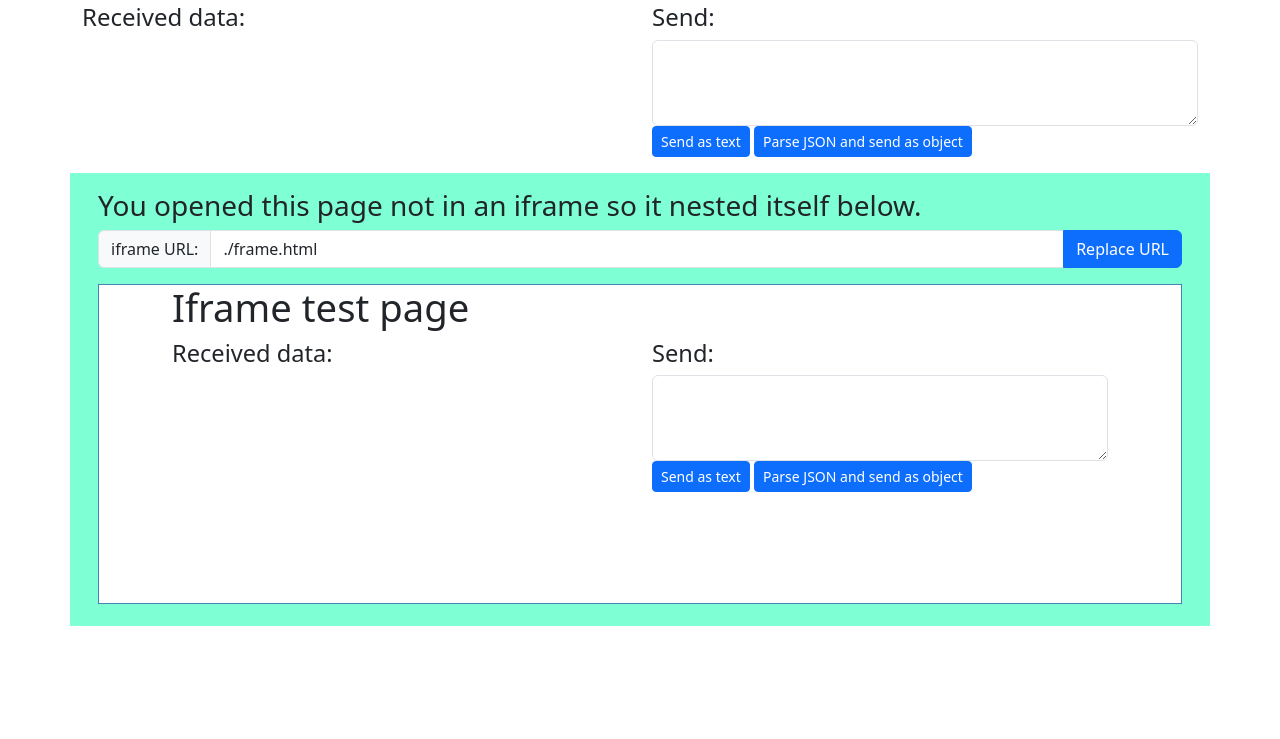
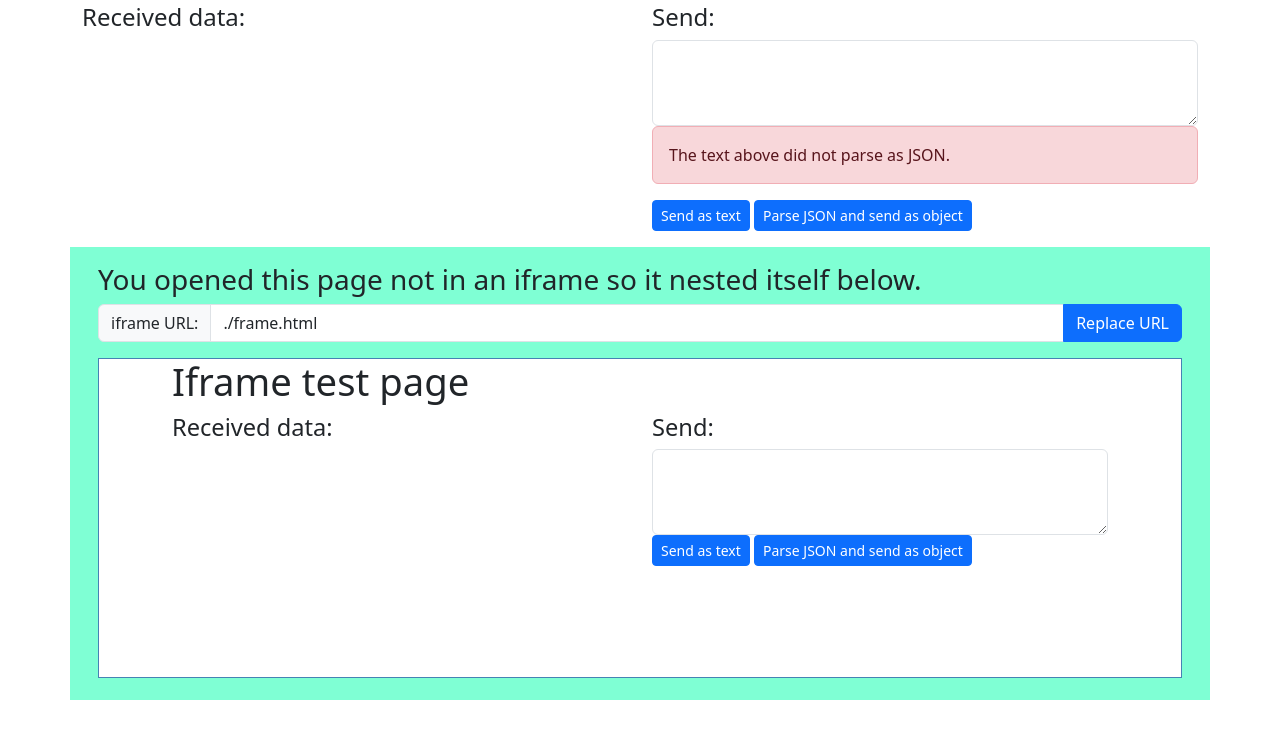
Before and after one commit to jakubiszon/rpg-maker-mz-iframe, a website: page demo/frame.html in a window 1280 px wide. Both pictures are taken after a click on the button "Parse JSON and send as object". Shown: the part 53-792 px from the top of the page. Drawn offline with nearby package versions, Linux system fonts and the light colour scheme.

Commit message:
add error messages to frame.html

```diff
--- a/demo/frame.html
+++ b/demo/frame.html
@@ -19,6 +19,7 @@
     <div class="col-6">
         <h4>Send:</h4>
         <textarea id="container-output" class="form-control" rows="3"></textarea>
+        <div id="error-message-parsing" class="alert alert-danger" style="display: none;">The text above did not parse as JSON.</div>
         <button
             type="button"
             class="btn btn-primary btn-sm"
@@ -88,11 +89,17 @@ function sendData( data ) {
 }
 
 function sendJsonMessageWithPost() {
-    let message = JSON.parse(document.getElementById('container-output').value);
-    sendData(message);
+    try {
+        document.getElementById('error-message-parsing').style.display = 'none';
+        let message = JSON.parse(document.getElementById('container-output').value);
+        sendData(message);
+    } catch {
+        document.getElementById('error-message-parsing').style.display = '';
+    }
 }
 
 function sendTextMessageWithPost() {
+    document.getElementById('error-message-parsing').style.display = 'none';
     let message = document.getElementById('container-output').value;
     sendData(message);
 }
```
